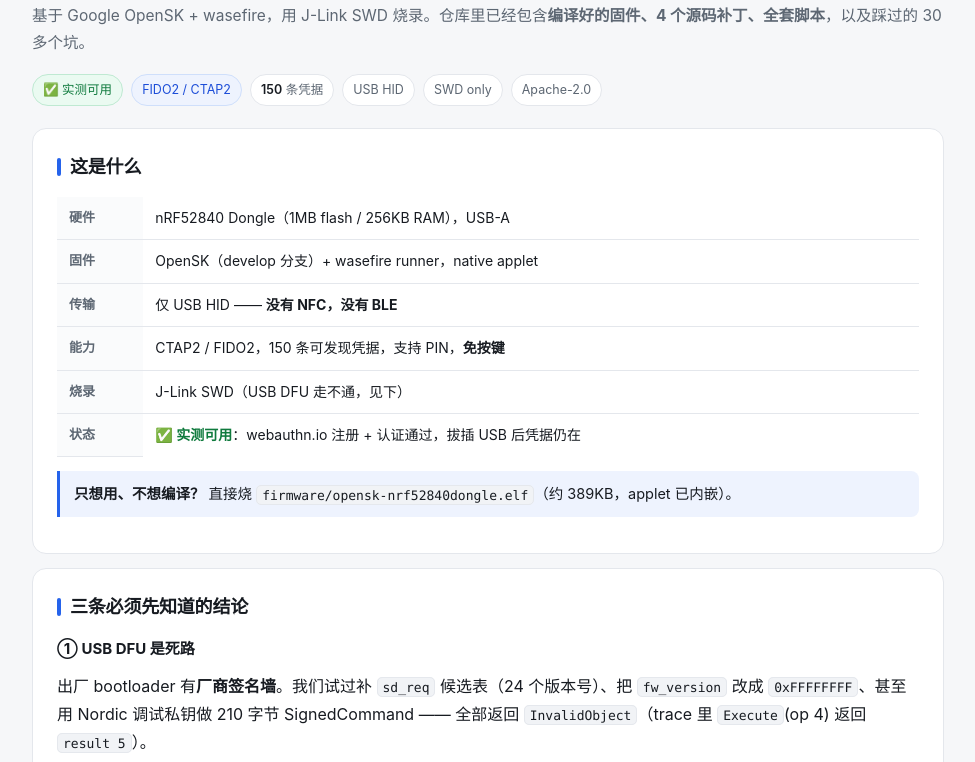
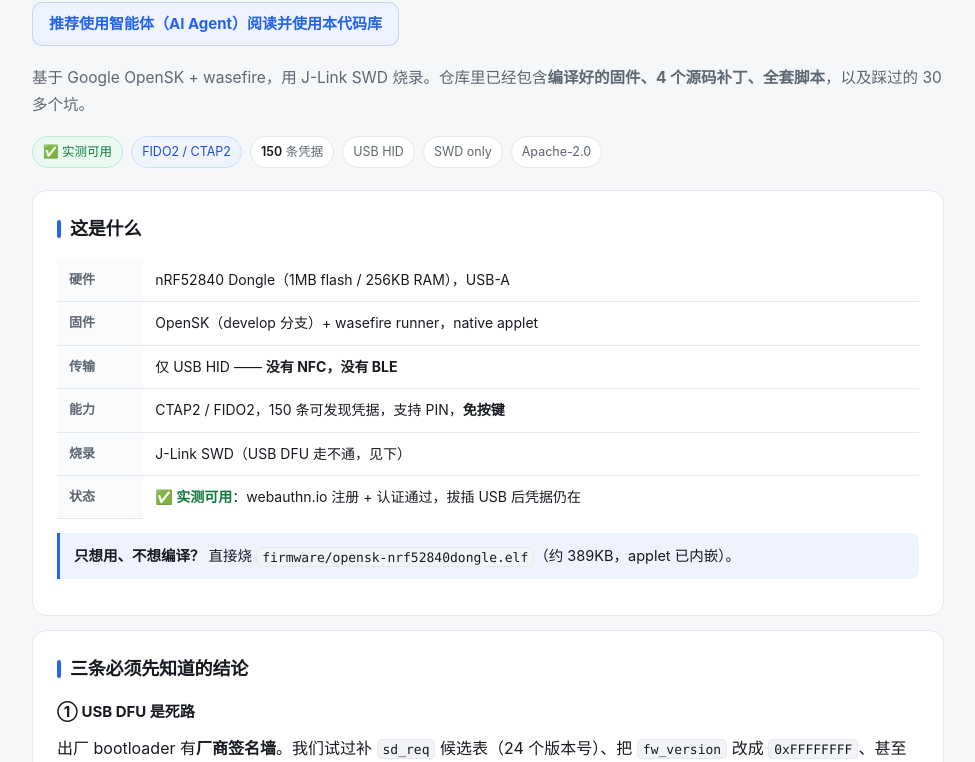
Before and after one commit to Felixlabs2024/opensk-nrf52840-dongle, a plain HTML site: page index.html in a window 1280 px wide. Shown: the part 201-963 px from the top of the page, without its empty margins (152-1127 px from the left). Drawn offline with Linux system fonts and the light colour scheme.

Commit message:
docs: recommend reading and operating this repo with an AI agent
- README: bold line as the first line of the top IMPORTANT callout, with a
  matching English line (the callout sits above both language sections)
- index.html: highlighted pill under the hero title, shown in the 中文 view
  and the EN view

```diff
--- a/index.html
+++ b/index.html
@@ -52,6 +52,9 @@
   .hero{max-width:960px;margin:0 auto;padding:34px 24px 8px}
   .hero h1{font-size:30px;line-height:1.3;margin:0 0 10px;letter-spacing:-.3px}
   .hero p{margin:0 0 18px;color:var(--muted);font-size:15.5px}
+  .hero .ai-note{display:inline-block;margin:0 0 18px;padding:8px 16px;border-radius:10px;
+    background:var(--accent-weak);color:var(--accent);font-weight:700;font-size:15px;
+    border:1px solid rgba(37,99,235,.22)}
   .badges{display:flex;gap:8px;flex-wrap:wrap}
   .badge{font-size:12.5px;padding:4px 10px;border-radius:999px;background:#fff;border:1px solid var(--line);color:var(--muted)}
   .badge b{color:var(--text);font-weight:600}
@@ -157,6 +160,10 @@
     <span class="zh">把 nRF52840 Dongle 变成一把真能用的 Passkey</span>
     <span class="en">Turn an nRF52840 Dongle into a real, working passkey</span>
   </h1>
+  <p class="ai-note">
+    <span class="zh">推荐使用智能体（AI Agent）阅读并使用本代码库</span>
+    <span class="en">Recommended: read and use this repository with an AI agent</span>
+  </p>
   <p>
     <span class="zh">基于 Google OpenSK + wasefire，用 J-Link SWD 烧录。仓库里已经包含<strong>编译好的固件、4 个源码补丁、全套脚本</strong>，以及踩过的 30 多个坑。</span>
     <span class="en">Built on Google OpenSK + wasefire, flashed over J-Link SWD. This repo ships a <strong>prebuilt firmware, four source patches, all helper scripts</strong>, and the 30+ pitfalls we already walked into.</span>
```
Also changed, not shown: 1 other file.
